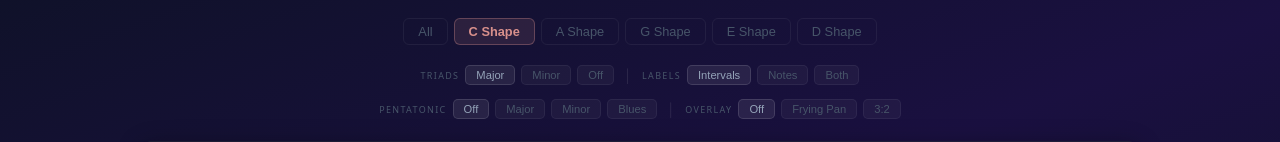
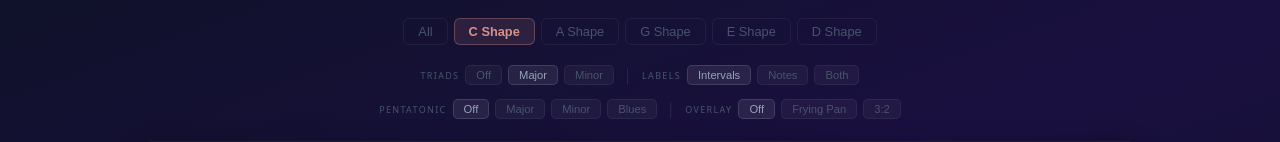
Before and after one commit to tartansandal/caged-explorer, a React (Vite) app: page / in a window 1280 px wide. Shown: the part 169-311 px from the top of the page. Built offline with nearby package versions, Linux system fonts and the light colour scheme.

Commit message:
style: reorder triad buttons to [Off, Major, Minor] for consistency

```diff
--- a/src/App.jsx
+++ b/src/App.jsx
@@ -545,7 +545,7 @@ export default function CAGEDExplorer() {
         {/* Options Row 1: Triads + Labels */}
         <div style={STYLE.optionRow(14)}>
           <span style={STYLE.optionLabel}>Triads</span>
-          {["major", "minor", "off"].map(m => (
+          {["off", "major", "minor"].map(m => (
             <ToggleButton key={m} label={m === "major" ? "Major" : m === "minor" ? "Minor" : "Off"}
               active={triadMode === m} onClick={() => setTriadMode(m)} />
           ))}
```
